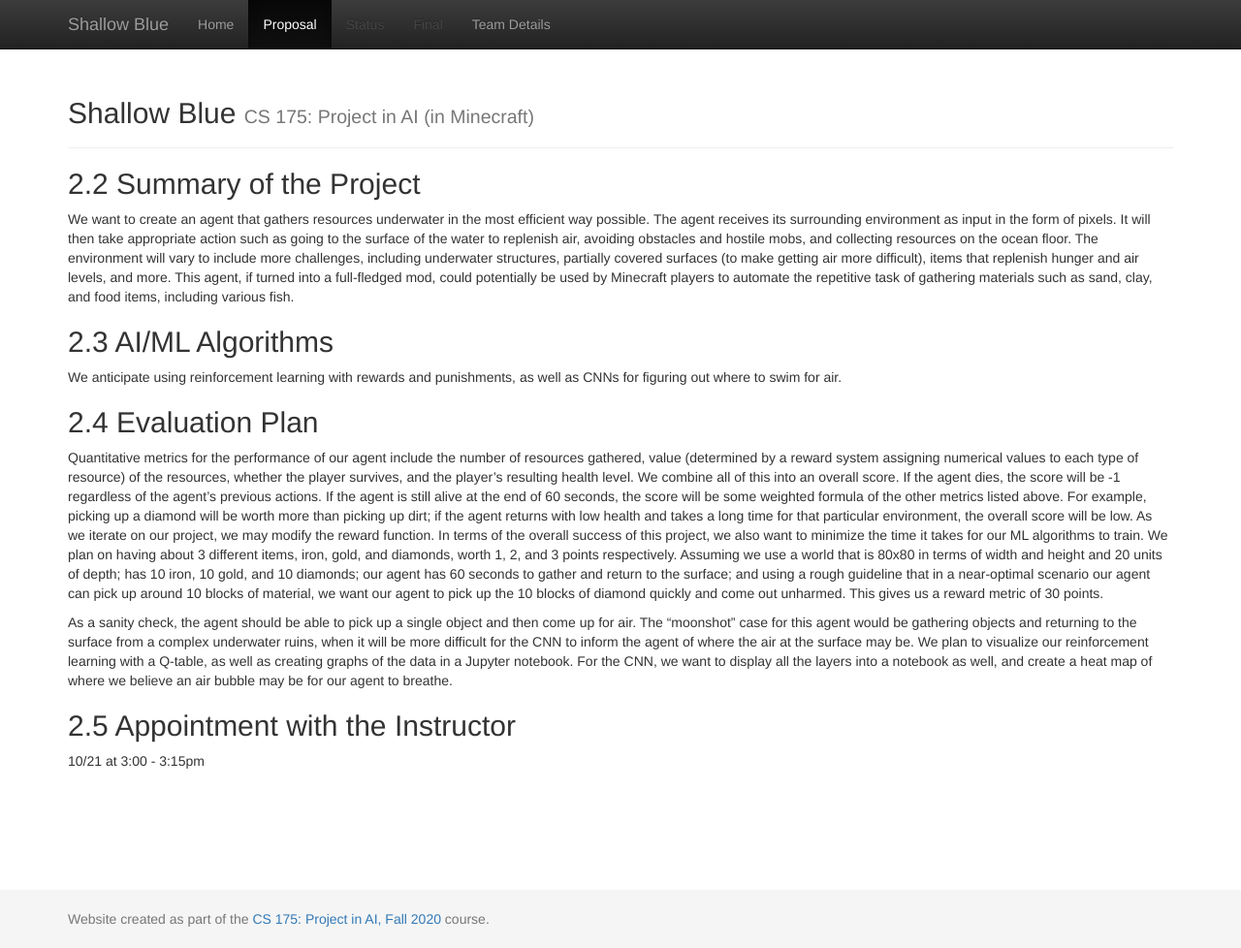
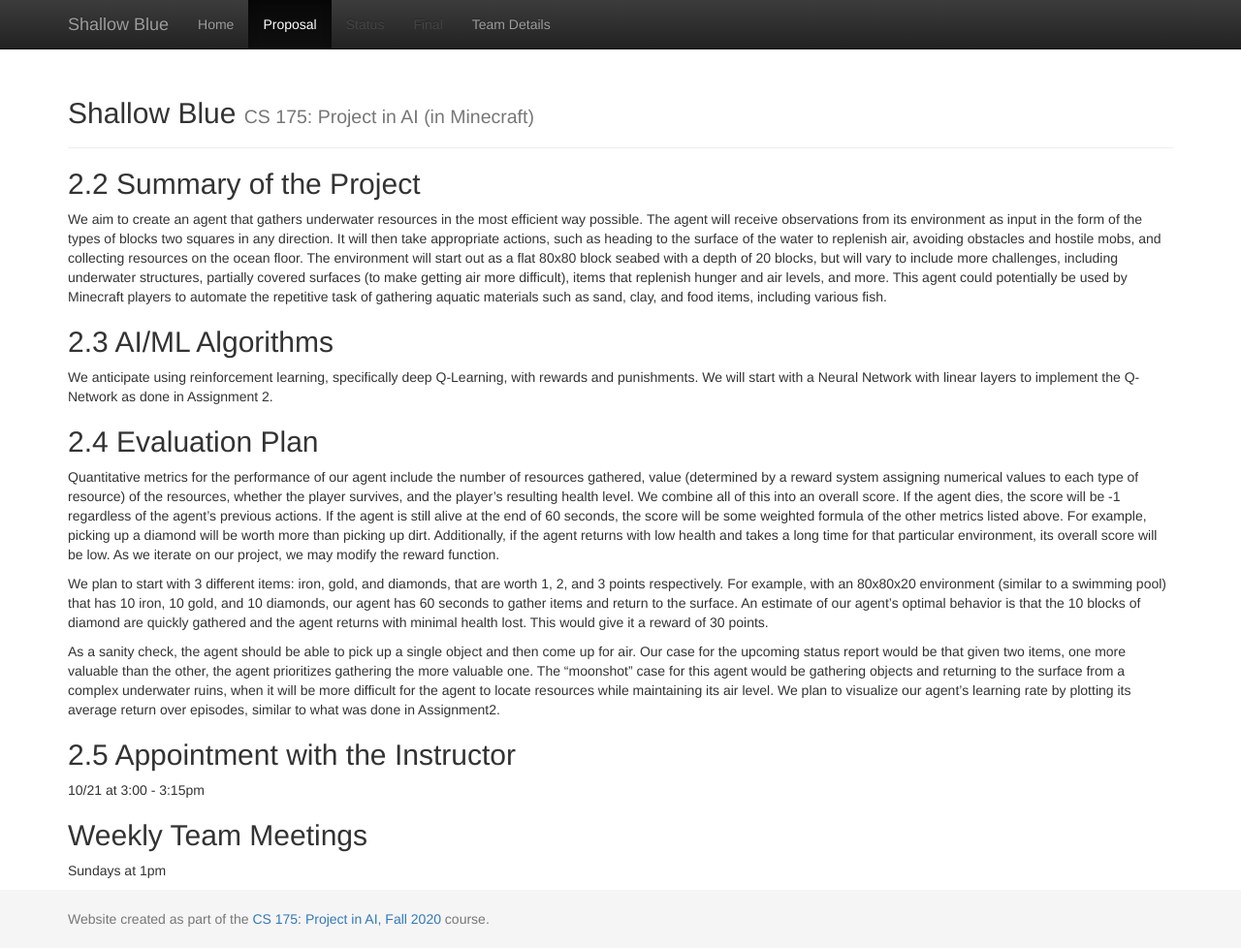
Before and after one commit to ChaseChipres/ShallowBlue, a Jekyll site: the page built from docs/proposal.md, in a window 1280 px wide and 978 px high. Shown: the whole window at 97% size. Built offline with Jekyll 4.4.1, drawn with Linux system fonts in a browser that asks for light colours.

Commit message:
Update proposal.md

```diff
--- a/docs/proposal.md
+++ b/docs/proposal.md
@@ -5,18 +5,22 @@ title:  Proposal
 
 ## 2.2 Summary of the Project
 
-We want to create an agent that gathers resources underwater in the most efficient way possible. The agent receives its surrounding environment as input in the form of pixels. It will then take appropriate action such as going to the surface of the water to replenish air, avoiding obstacles and hostile mobs, and collecting resources on the ocean floor. The environment will vary to include more challenges, including underwater structures, partially covered surfaces (to make getting air more difficult), items that replenish hunger and air levels, and more. This agent, if turned into a full-fledged mod, could potentially be used by Minecraft players to automate the repetitive task of gathering materials such as sand, clay, and food items, including various fish.
+We aim to create an agent that gathers underwater resources in the most efficient way possible. The agent will receive observations from its environment as input in the form of the types of blocks two squares in any direction. It will then take appropriate actions, such as heading to the surface of the water to replenish air, avoiding obstacles and hostile mobs, and collecting resources on the ocean floor. The environment will start out as a flat 80x80 block seabed with a depth of 20 blocks, but will vary to include more challenges, including underwater structures, partially covered surfaces (to make getting air more difficult), items that replenish hunger and air levels, and more. This agent could potentially be used by Minecraft players to automate the repetitive task of gathering aquatic materials such as sand, clay, and food items, including various fish.
 
 ## 2.3 AI/ML Algorithms
 
-We anticipate using reinforcement learning with rewards and punishments, as well as CNNs for figuring out where to swim for air.
+We anticipate using reinforcement learning, specifically deep Q-Learning, with rewards and punishments. We will start with a Neural Network with linear layers to implement the Q-Network as done in Assignment 2.
 
 ## 2.4 Evaluation Plan
 
-Quantitative metrics for the performance of our agent include the number of resources gathered, value (determined by a reward system assigning numerical values to each type of resource) of the resources, whether the player survives, and the player’s resulting health level. We combine all of this into an overall score. If the agent dies, the score will be -1 regardless of the agent’s previous actions. If the agent is still alive at the end of 60 seconds, the score will be some weighted formula of the other metrics listed above. For example, picking up a diamond will be worth more than picking up dirt; if the agent returns with low health and takes a long time for that particular environment, the overall score will be low. As we iterate on our project, we may modify the reward function. In terms of the overall success of this project, we also want to minimize the time it takes for our ML algorithms to train. We plan on having about 3 different items, iron, gold, and diamonds, worth 1, 2, and 3 points respectively. Assuming we use a world that is 80x80 in terms of width and height and 20 units of depth; has 10 iron, 10 gold, and 10 diamonds; our agent has 60 seconds to gather and return to the surface; and using a rough guideline that in a near-optimal scenario our agent can pick up around 10 blocks of material, we want our agent to pick up the 10 blocks of diamond quickly and come out unharmed. This gives us a reward metric of 30 points.
+Quantitative metrics for the performance of our agent include the number of resources gathered, value (determined by a reward system assigning numerical values to each type of resource) of the resources, whether the player survives, and the player’s resulting health level. We combine all of this into an overall score. If the agent dies, the score will be -1 regardless of the agent’s previous actions. If the agent is still alive at the end of 60 seconds, the score will be some weighted formula of the other metrics listed above. For example, picking up a diamond will be worth more than picking up dirt. Additionally, if the agent returns with low health and takes a long time for that particular environment, its overall score will be low. As we iterate on our project, we may modify the reward function.
 
-As a sanity check, the agent should be able to pick up a single object and then come up for air.  The “moonshot” case for this agent would be gathering objects and returning to the surface from a complex underwater ruins, when it will be more difficult for the CNN to inform the agent of where the air at the surface may be. We plan to visualize our reinforcement learning with a Q-table, as well as creating graphs of the data in a Jupyter notebook. For the CNN, we want to display all the layers into a notebook as well, and create a heat map of where we believe an air bubble may be for our agent to breathe.
+We plan to start with 3 different items: iron, gold, and diamonds, that are worth 1, 2, and 3 points respectively. For example, with an 80x80x20 environment (similar to a swimming pool) that has 10 iron, 10 gold, and 10 diamonds, our agent has 60 seconds to gather items and return to the surface. An estimate of our agent’s optimal behavior is that the 10 blocks of diamond are quickly gathered and the agent returns with minimal health lost. This would give it a reward of 30 points.
 
+As a sanity check, the agent should be able to pick up a single object and then come up for air. Our case for the upcoming status report would be that given two items, one more valuable than the other, the agent prioritizes gathering the more valuable one. The “moonshot” case for this agent would be gathering objects and returning to the surface from a complex underwater ruins, when it will be more difficult for the agent to locate resources while maintaining its air level. We plan to visualize our agent’s learning rate by plotting its average return over episodes, similar to what was done in Assignment2.
 
 ## 2.5 Appointment with the Instructor
 10/21 at 3:00 - 3:15pm
+
+## Weekly Team Meetings
+Sundays at 1pm
```
